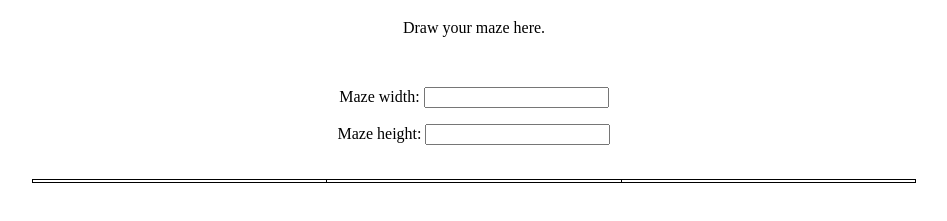
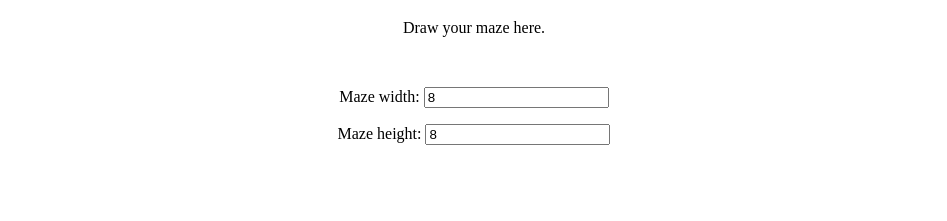
Before and after one commit to sohnryang/mazify, a website: page index.html in a window 1280 px wide. Shown: the part 61-282 px from the top of the page, without its empty margins (166-1113 px from the left). Drawn offline with Linux system fonts and the light colour scheme.

Commit message:
finished html and css

```diff
--- a/css/index.css
+++ b/css/index.css
@@ -1,14 +1,20 @@
 body {
     text-align: center;
-}
-
-table {
-    margin-left: auto;
-    margin-right: auto;
-    width: 70%
 }
 
 table, th, td {
     border: 1px solid black;
     border-collapse: collapse;
 }
+
+table {
+    margin-left: auto;
+    margin-right: auto;
+    max-width: 85%;
+    max-height: 85%;
+}
+
+td {
+    width: 7.5vmin;
+    height: 7.5vmin;
+}
--- a/index.html
+++ b/index.html
@@ -11,15 +11,11 @@
         <h1>Mazify</h1>
         <p>Draw your maze here.</p>
         <br>
-        <p>Maze width: <input type="number" name="mazeWidth" id="mazeWidth"></p>
-        <p>Maze height: <input type="number" name="mazeHeight" id="mazeHeight"></p>
+        <p>Maze width: <input type="number" name="mazeWidth" id="mazeWidth" min="1" value="8"></p>
+        <p>Maze height: <input type="number" name="mazeHeight" id="mazeHeight" min="1" value="8"></p>
         <br>
         <table>
-            <tr>
-                <td></td>
-                <td></td>
-                <td></td>
-            </tr>
         </table>
+        <script src="js/index.js"></script>
     </body>
 </html>
```
